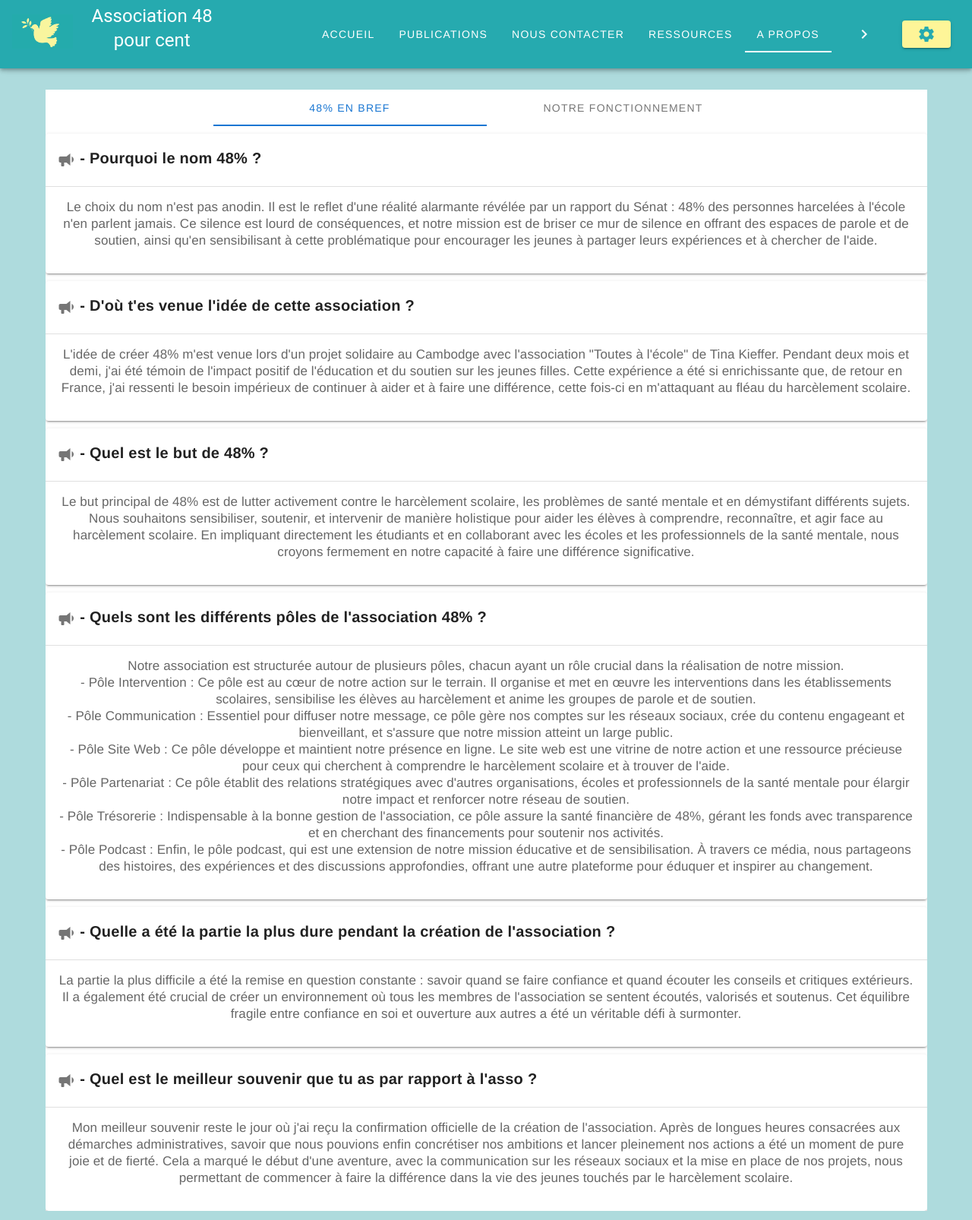
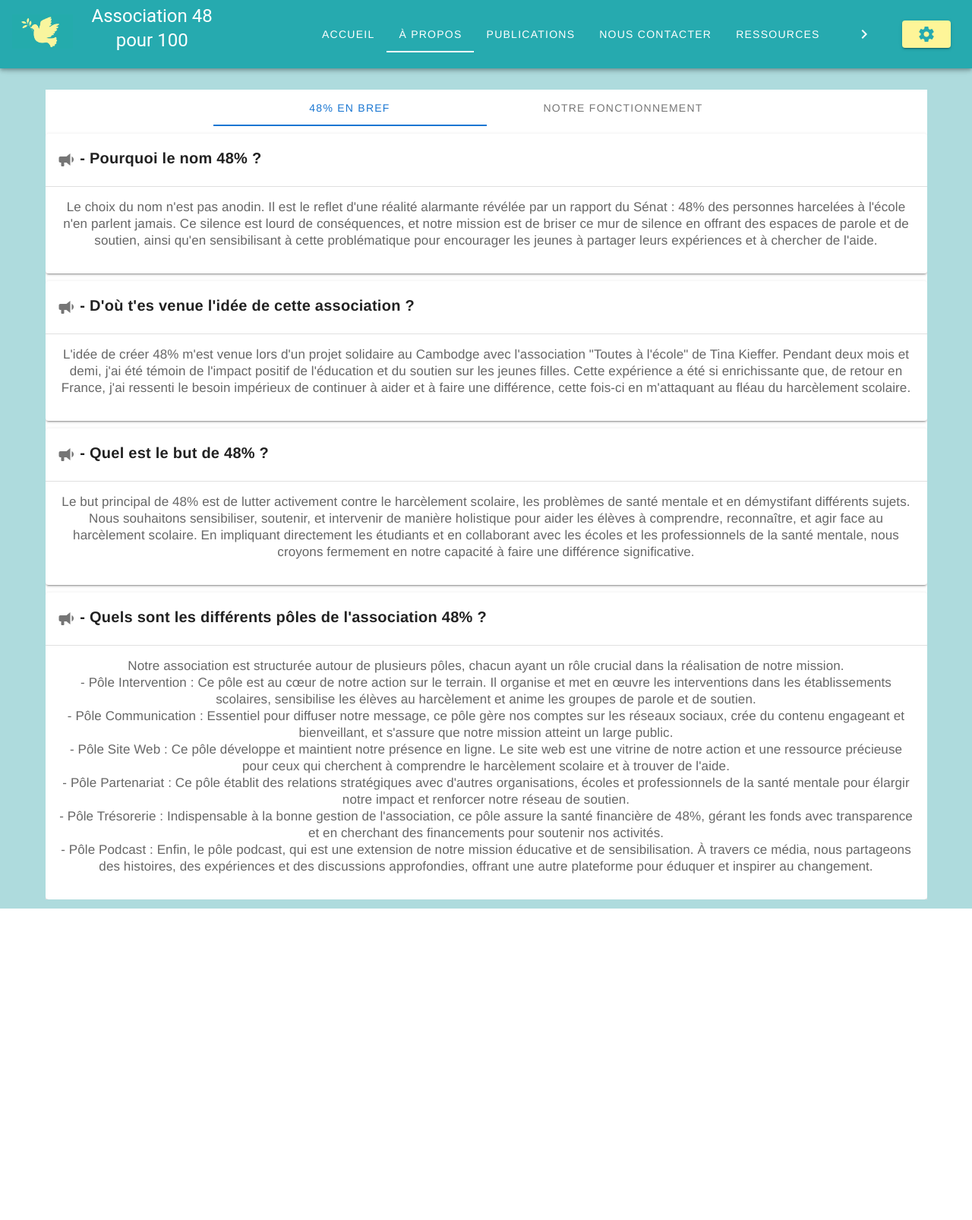
Before and after one commit to timolef/48_front, a Vue app: page /about in a window 1280 px wide. Shown: the whole page at 76% size. After the commit the page ends 1196 px from the top, so only its background shows below. Built offline with nearby package versions, Linux system fonts and the light colour scheme.

Commit message:
changement css

```diff
--- a/src/components/AboutPage.vue
+++ b/src/components/AboutPage.vue
@@ -49,24 +49,7 @@
 </p>
             </v-card-text>
           </v-card>
-          <v-card class="card">
-            <v-card-title style="text-align: center; width: 1000px">
-              <h2 class="category-title"><v-icon>mdi-bullhorn</v-icon> - Quelle a été la partie la plus dure pendant la création de l'association ?</h2>
-            </v-card-title>
-            <v-divider></v-divider>
-            <v-card-text>
-              <p class="category-content">La partie la plus difficile a été la remise en question constante : savoir quand se faire confiance et quand écouter les conseils et critiques extérieurs. Il a également été crucial de créer un environnement où tous les membres de l'association se sentent écoutés, valorisés et soutenus. Cet équilibre fragile entre confiance en soi et ouverture aux autres a été un véritable défi à surmonter.</p>
-            </v-card-text>
-          </v-card>
-          <v-card class="card">
-            <v-card-title style="text-align: center; width: 1000px">
-              <h2 class="category-title"><v-icon>mdi-bullhorn</v-icon> - Quel est le meilleur souvenir que tu as par rapport à l'asso ?</h2>
-            </v-card-title>
-            <v-divider></v-divider>
-            <v-card-text>
-              <p class="category-content">Mon meilleur souvenir reste le jour où j'ai reçu la confirmation officielle de la création de l'association. Après de longues heures consacrées aux démarches administratives, savoir que nous pouvions enfin concrétiser nos ambitions et lancer pleinement nos actions a été un moment de pure joie et de fierté. Cela a marqué le début d'une aventure, avec la communication sur les réseaux sociaux et la mise en place de nos projets, nous permettant de commencer à faire la différence dans la vie des jeunes touchés par le harcèlement scolaire.</p>
-            </v-card-text>
-          </v-card>
+
           <!-- Ajoutez d'autres cartes pour la fondation ici -->
         </v-tab-item>
         <v-tab-item>
--- a/src/components/MainPage.vue
+++ b/src/components/MainPage.vue
@@ -528,7 +528,6 @@ h2.headline {
   color: #FEF598;
 }
 .don {
-  font-size: 17px;
 }
 
 /* Modale */
--- a/src/components/MembersPage.vue
+++ b/src/components/MembersPage.vue
@@ -36,12 +36,12 @@ export default {
         { name: 'Maxence', role: 'Secrétaire général', photo: 'maxence.jpg', groupe: 'Administration' },
         { name: 'Valentine', role: 'Co-secrétaire général', photo: 'valentine.jpg', groupe: 'Administration' },
         { name: 'Mathilde', role: 'Trésorière', photo: 'mathilde.jpg', groupe: 'Administration' },
-        { name: 'Romane', role: 'Responsable communication', photo: 'romane.jpg', groupe: 'Pôle communication' },
-        { name: 'Églantine', role: 'Co-responsable communication', photo: 'eglantine.jpg', groupe: 'Pôle communication' },
+        { name: 'Églantine', role: 'Responsable communication', photo: 'eglantine.jpg', groupe: 'Pôle communication' },
+        { name: 'Romane', role: 'Co-responsable communication', photo: 'romane.jpg', groupe: 'Pôle communication' },
         { name: 'Timothée F.', role: 'Responsable partenariat', photo: 'timotheef.jpg', groupe: 'Pôle partenariats' },
         { name: 'Quitterie', role: 'Membre partenariat', photo: 'quitterie.jpg', groupe: 'Pôle partenariats' },
-        { name: 'Maxence', role: 'Responsable podcast', photo: 'maxence.jpg', groupe: 'Pôle podcasts' },
-        { name: 'Nicolas', role: 'Membre podcast', photo: 'nicolas.jpg', groupe: 'Pôle podcasts' },
+        { name: 'Nicolas', role: 'Responsable podcast', photo: 'nicolas.jpg', groupe: 'Pôle podcasts' },
+        { name: 'Maxence', role: 'Membre podcast', photo: 'maxence.jpg', groupe: 'Pôle podcasts' },
         { name: 'Maissa', role: 'Membre podcast', photo: 'maissa.jpg', groupe: 'Pôle podcasts' },
         { name: 'Timothée L.', role: 'Responsable site web', photo: 'timotheel.jpg', groupe: 'Pôle site web' },
       ]
@@ -101,6 +101,7 @@ export default {
   font-size: 1.25em;
   font-weight: 600;
   color: #333;
+  text-align: center;
   margin-top: 10px;
 }
 
@@ -124,7 +125,6 @@ export default {
   background-color: #aedbdd;
   align-items: center;
   text-align: center;
-  display: flex;
   flex-direction: column;
 }
 
--- a/src/components/NavBar.vue
+++ b/src/components/NavBar.vue
@@ -8,7 +8,7 @@
           </div>
           <!-- Élément gauche -->
           <v-col cols="2" class="mr-auto">
-            <p class="headline">Association 48 pour cent</p>
+            <p class="headline">Association 48 pour 100</p>
           </v-col>
           <!-- Élément central (onglets) -->
           <v-col class="text-center" cols="8">
@@ -49,10 +49,10 @@ export default {
       isAdmin: false,
       tabs: [
         { text: 'Accueil', link: '/home' },
+        { text: 'à propos', link: '/about' },
         { text: 'Publications', link: '/news' },
         { text: 'Nous contacter', link: '/contact' },
         { text: 'Ressources', link: '/ressources' },
-        { text: 'A propos', link: '/about' },
         { text: 'Nos membres', link: '/members' },
       ]
     };
```
